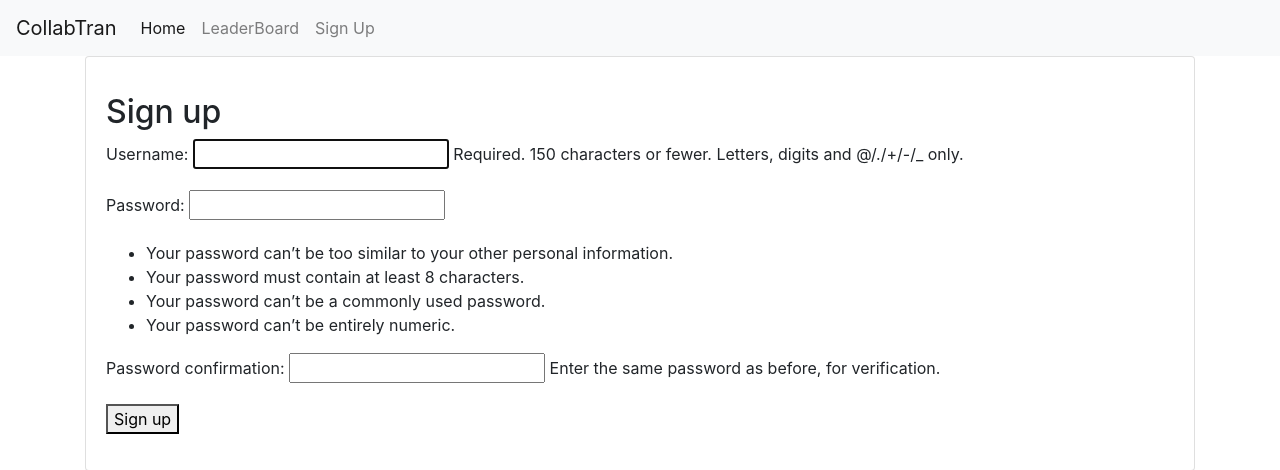
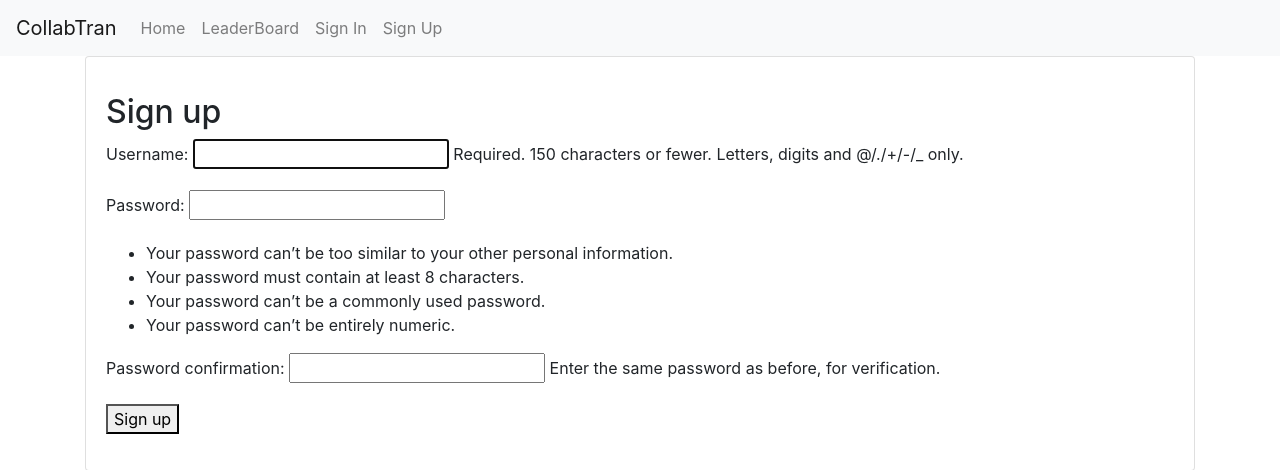
Before and after one commit to SushantGautam/CollabTran, a Django app: page /signup in a window 1280 px wide. Shown: the top 470 px of the page. Run offline with Django 3.2, Linux system fonts and the light colour scheme; some libraries are stand-ins or nearby versions.

Commit message:
message dispatcher

```diff
--- a/WebApp/views.py
+++ b/WebApp/views.py
@@ -13,7 +13,7 @@ def signup(request):
             raw_password = form.cleaned_data.get('password1')
             user = authenticate(username=username, password=raw_password)
             login(request, user)
-            return redirect('home')
+            return redirect('index')
     else:
         form = UserCreationForm()
     return render(request, 'signup.html', {'form': form})
--- a/templates/base.html
+++ b/templates/base.html
@@ -4,6 +4,9 @@
     <title>{% block title %}Home{% endblock %} - CollabTran </title>
     <link rel="stylesheet" href="https://stackpath.bootstrapcdn.com/bootstrap/4.3.1/css/bootstrap.min.css"
           integrity="sha384-ggOyR0iXCbMQv3Xipma34MD+dH/1fQ784/j6cY/iJTQUOhcWr7x9JvoRxT2MZw1T" crossorigin="anonymous">
+    <script src="https://code.jquery.com/jquery-3.6.0.js"
+            integrity="sha256-H+K7U5CnXl1h5ywQfKtSj8PCmoN9aaq30gDh27Xc0jk=" crossorigin="anonymous"></script>
+
 </head>
 <nav class="navbar navbar-expand-lg navbar-light bg-light">
     <a class="navbar-brand" href="/">CollabTran</a>
@@ -14,17 +17,23 @@
 
     <div class="collapse navbar-collapse" id="navbarSupportedContent">
         <ul class="navbar-nav mr-auto">
-            <li class="nav-item active">
+            <li class="nav-item ">
                 <a class="nav-link" href="/">Home <span class="sr-only">(current)</span></a>
             </li>
-            <li class="nav-item">
-                <a class="nav-link" href="{%  url 'LeaderBoard' %}">LeaderBoard</a>
+            <li class="nav-item {% if 'LeaderBoard' in request.path  %} active{% endif %}">
+                <a class="nav-link" href="{% url 'LeaderBoard' %}">LeaderBoard</a>
             </li>
             {% if user.is_authenticated %}
-                <li class="nav-item">
-                    <a class="nav-link" href="{%  url 'MyProfile' %}">My Profile</a>
+                <li class="nav-item {% if 'MyProfile' in request.path  %} active{% endif %}">
+                    <a class="nav-link" href="{% url 'MyProfile' %}">My Profile</a>
+                </li>
+                <li class="nav-item {% if 'logout' in request.path  %} active{% endif %}">
+                    <a class="nav-link" href="{% url 'logout' %}">Logout</a>
                 </li>
             {% else %}
+                <li class="nav-item {% if 'login' in request.path  %} active{% endif %}">
+                    <a class="nav-link" href="{% url 'login' %}">Sign In</a>
+                </li>
                 <li class="nav-item">
                     <a class="nav-link" href="{% url 'signup' %}">Sign Up</a>
                 </li>
@@ -32,9 +41,12 @@
 
         </ul>
 
+
     </div>
 </nav>
 <body>
+{% include "messages.html" %}
+
 <div id="content" class="container">
     <div class="card">
         <div class="card-body">
--- /dev/null
+++ b/templates/messages.html
@@ -0,0 +1,12 @@
+{% if messages %}
+
+    <div id="messages" class="alert alert-primary" role="alert">
+        <ul class="messages">
+            {% for message in messages %}
+                <li  {% if message.tags %} class=" {{ message.tags }} " {% endif %}> {{ message }} </li>
+            {% endfor %}
+        </ul>
+    </div>
+    <script> setTimeout("$('#messages').hide();", 4000);
+    </script>
+{% endif %}
```
Also changed, not shown: templates/home.html (+5 -2 lines).
